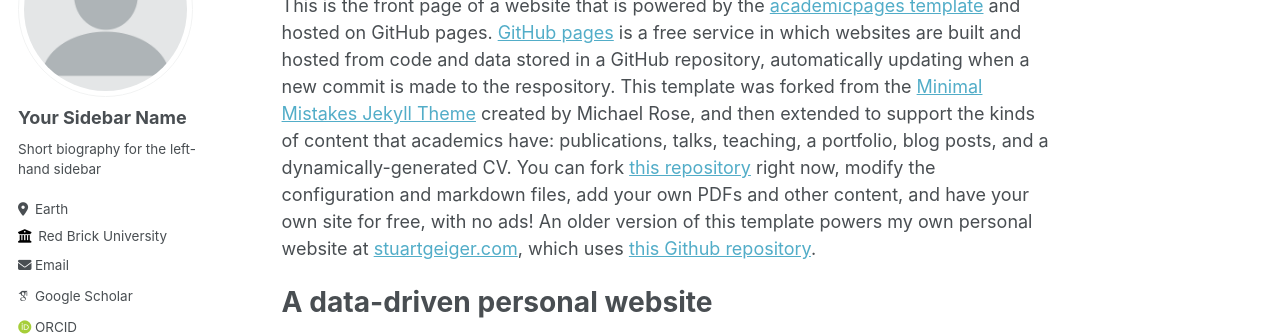
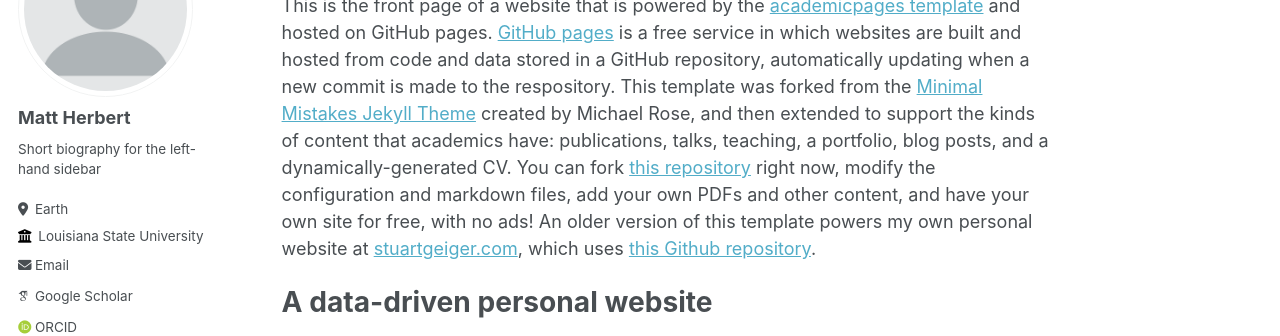
Before and after one commit to mherbe/mherbe.github.io, a Jekyll site: the page built from _pages/about.md, in a window 1280 px wide. Shown: the part 164-500 px from the top of the page. Built offline with Jekyll 4.4.1, drawn with Linux system fonts in a browser that asks for light colours; some web fonts are replaced.

Commit message:
Update _config.yml
new name

```diff
--- a/_config.yml
+++ b/_config.yml
@@ -22,11 +22,11 @@ repository               : "academicpages/academicpages.github.io"
 author:
   # Biographic information
   avatar           : "profile.png"
-  name             : "Your Sidebar Name"
+  name             : "Matt Herbert"
   pronouns         : # example: "she/her"
   bio              : "Short biography for the left-hand sidebar"
   location         : "Earth"
-  employer         : "Red Brick University"
+  employer         : "Louisiana State University"
   uri              : # URL
   email            : "none@example.org"
 
```
